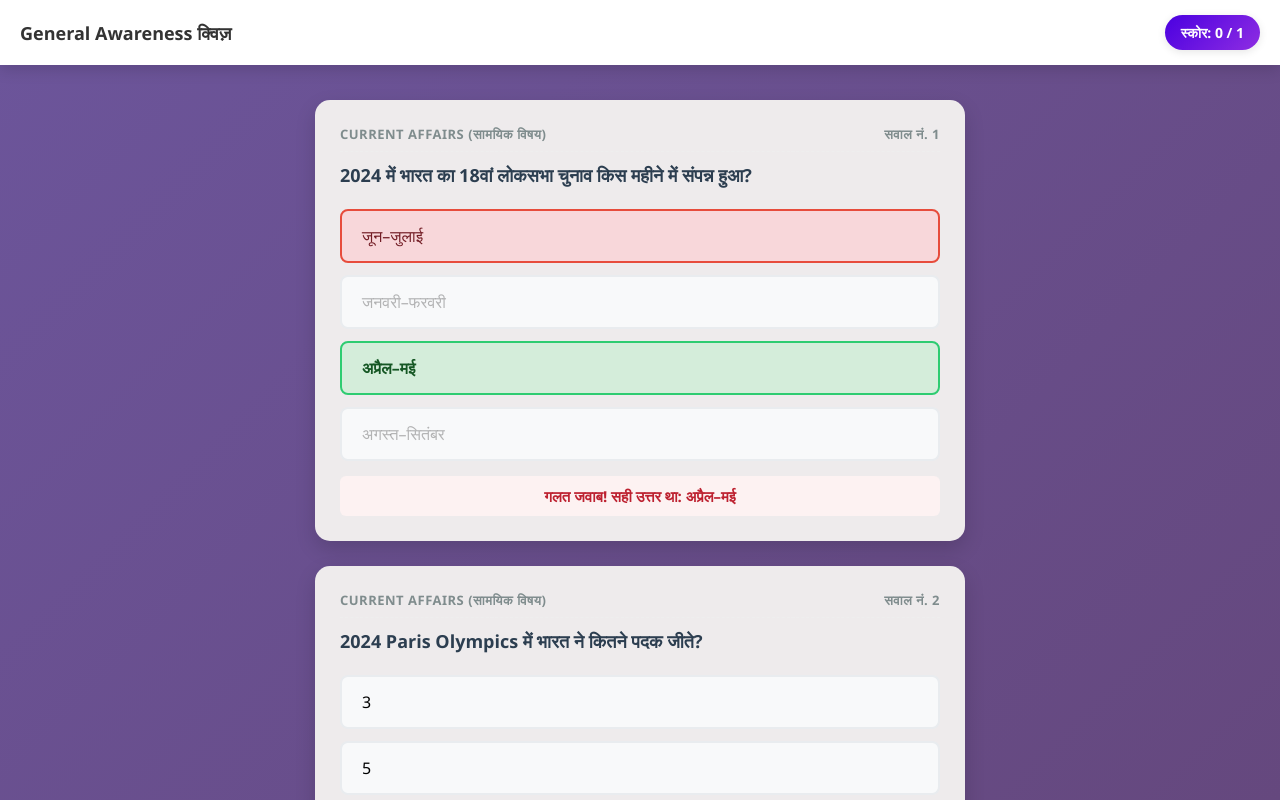
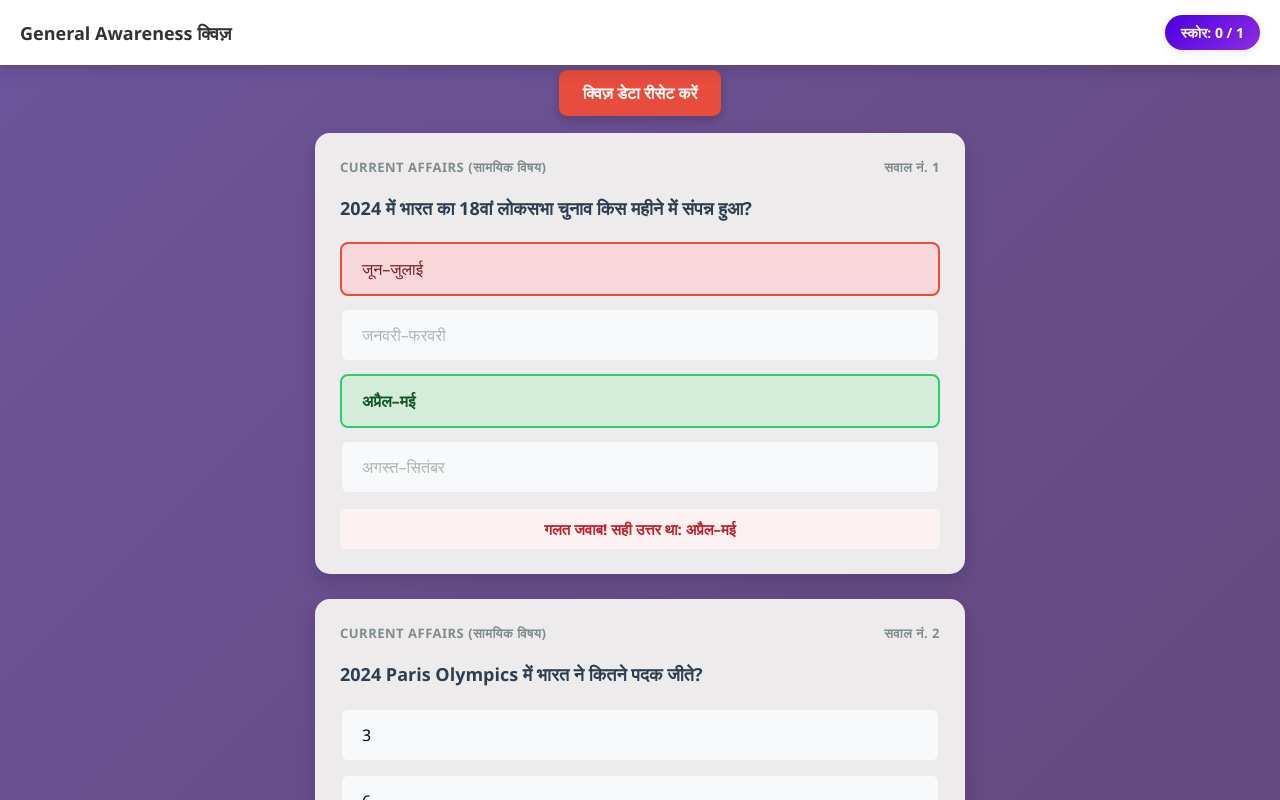
Before and after one commit to P-Hembram/General-Awareness-JFWCE-2024, a plain HTML site: page index.html in a window 1280 px wide. Both pictures are taken after a click on the button "जून–जुलाई". Shown: the top 800 px of the page. Drawn offline with Linux system fonts and the light colour scheme.

Commit message:
Add files via upload

```diff
--- a/index.html
+++ b/index.html
@@ -67,7 +67,7 @@
         .quiz-container {
             width: 100%;
             max-width: 650px;
-            margin-top: 80px; /* हैडर के लिए जगह */
+            margin-top: 25px; /* हैडर के लिए जगह */
             margin-bottom: 50px;
             display: flex;
             flex-direction: column;
@@ -193,10 +193,42 @@
             margin: 20px 0;
             padding: 10px;
         }
+
+        /* डिलीट बटन के लिए नया स्टाइल (मौजूदा CSS से मिलता जुलता) */
+        .clear-btn-container {
+            margin: 20px 0 4px 0;
+            text-align: center;
+            width: 100%;
+            max-width: 650px;
+        }
+
+        .clear-storage-btn {
+            background-color: var(--error-color);
+            color: white;
+            border: none;
+            border-radius: 8px;
+            padding: 12px 24px;
+            font-size: 16px;
+            font-weight: bold;
+            cursor: pointer;
+            box-shadow: 0 4px 10px rgba(0, 0, 0, 0.2);
+            transition: background-color 0.2s, transform 0.2s;
+        }
+
+        .clear-storage-btn:hover {
+            background-color: #c0392b;
+            transform: scale(1.02);
+        }
+        .top-cls{
+            margin-top: 30px;
+            margin-bottom: -40px;
+        }
     </style>
 </head>
 <body>
-
+<div class="clear-btn-container">
+    <button class=" top-cls clear-storage-btn" id="clear-storage-btn">क्विज़ डेटा रीसेट करें</button>
+</div>
 <div class="sticky-header">
     <h1 id="header-title">General Awareness क्विज़</h1>
     <div class="score-box" id="score-display">स्कोर: 0 / 0</div>
@@ -206,17 +238,26 @@
 
 <div class="loading-spinner" id="loading-spinner">नीचे स्क्रॉल करें और नए सवाल पाएँ...</div>
 
+<!-- सबसे नीचे डेटा डिलीट करने का बटन -->
+<div class="clear-btn-container">
+    <button class="clear-storage-btn" id="clear-storage-btn">क्विज़ डेटा रीसेट करें</button>
+</div>
+
 <script src="questions.js"></script>
 
 <script>
     let loadedCount = 0;       // अब तक कितने सवाल लोड हुए
-    const batchSize = 10;      // एक बार में कितने सवाल लोड करने हैं
+    const batchSize = 50;      // एक बार में कितने सवाल लोड करने हैं
     let score = 0;             // सही उत्तरों का स्कोर
     let attemptedCount = 0;    // कुल कितने सवालों का उत्तर यूजर ने दे दिया है
+
+    // लोकल स्टोरेज से पुराने उत्तरों को लोड करना
+    let savedAnswers = JSON.parse(localStorage.getItem("quizAnswers")) || {};
 
     const quizContainer = document.getElementById("quiz-container");
     const scoreDisplay = document.getElementById("score-display");
     const loadingSpinner = document.getElementById("loading-spinner");
+    const clearStorageBtn = document.getElementById("clear-storage-btn");
 
     // प्रश्न को स्क्रीन पर रेंडर (क्रिएट) करने का फंक्शन
     function createQuestionCard(qData, globalIndex) {
@@ -255,7 +296,7 @@
 
             // क्लिक होने पर उत्तर चेक करें
             button.onclick = () => {
-                handleOptionSelect(button, optionIndex, qData.correct, optionsList, feedback);
+                handleOptionSelect(button, optionIndex, qData.correct, optionsList, feedback, globalIndex);
             };
 
             optionsList.appendChild(button);
@@ -264,10 +305,33 @@
         card.appendChild(optionsList);
         card.appendChild(feedback);
         quizContainer.appendChild(card);
+
+        // अगर इस सवाल का जवाब पहले से दिया जा चुका है तो उसे रिस्टोर करें
+        if (savedAnswers[globalIndex] !== undefined) {
+            const savedSelectedIdx = savedAnswers[globalIndex];
+            const buttons = optionsList.getElementsByClassName("option-btn");
+
+            // बटन लॉक करें
+            for (let btn of buttons) {
+                btn.disabled = true;
+            }
+
+            if (savedSelectedIdx === qData.correct) {
+                buttons[savedSelectedIdx].classList.add("correct");
+                feedback.innerText = "बिल्कुल सही जवाब! 🎉";
+                feedback.className = "feedback-msg feedback-correct";
+            } else {
+                buttons[savedSelectedIdx].classList.add("wrong");
+                buttons[qData.correct].classList.add("correct");
+                feedback.innerText = `गलत जवाब! सही उत्तर था: ${buttons[qData.correct].innerText}`;
+                feedback.className = "feedback-msg feedback-wrong";
+            }
+            feedback.style.display = "block";
+        }
     }
 
     // विकल्प चुनने की प्रक्रिया
-    function handleOptionSelect(selectedButton, selectedIdx, correctIdx, optionsList, feedbackElement) {
+    function handleOptionSelect(selectedButton, selectedIdx, correctIdx, optionsList, feedbackElement, globalIndex) {
         const buttons = optionsList.getElementsByClassName("option-btn");
 
         // एक बार उत्तर देने के बाद उसी सवाल के दूसरे बटन लॉक कर दें
@@ -292,6 +356,13 @@
         }
 
         feedbackElement.style.display = "block";
+
+        // लोकल स्टोरेज में सेव करें
+        savedAnswers[globalIndex] = selectedIdx;
+        localStorage.setItem("quizAnswers", JSON.stringify(savedAnswers));
+        localStorage.setItem("quizScore", score);
+        localStorage.setItem("quizAttempted", attemptedCount);
+
         updateScoreBoard();
     }
 
@@ -328,8 +399,23 @@
         }
     });
 
+    // लोकल स्टोरेज क्लियर (डेटा डिलीट) करने का फंक्शन
+    clearStorageBtn.addEventListener("click", () => {
+        if(confirm("क्या आप अपना सारा क्विज़ डेटा और स्कोर डिलीट करना चाहते हैं?")) {
+            localStorage.removeItem("quizAnswers");
+            localStorage.removeItem("quizScore");
+            localStorage.removeItem("quizAttempted");
+            location.reload(); // पेज रिफ्रेश करके शुरुआत से लोड करें
+        }
+    });
+
     // शुरुआत में पहली बैच (प्रथम 10 प्रश्न) लोड करें
     document.addEventListener("DOMContentLoaded", () => {
+        // लोकल स्टोरेज से पुराना स्कोर रीस्टोर करें
+        score = parseInt(localStorage.getItem("quizScore")) || 0;
+        attemptedCount = parseInt(localStorage.getItem("quizAttempted")) || 0;
+        updateScoreBoard();
+
         if (typeof quizData !== 'undefined' && quizData.length > 0) {
             loadMoreQuestions();
         } else {
--- a/questions.js
+++ b/questions.js
@@ -8,7 +8,7 @@ const quizData = [
   {
     "category": "Current Affairs (सामयिक विषय)",
     "question": "2024 Paris Olympics में भारत ने कितने पदक जीते?",
-    "options": ["3", "5", "7", "9"],
+    "options": ["3", "6", "7", "9"],
     "correct": 2
   },
   {
@@ -39,7 +39,7 @@ const quizData = [
     "category": "Current Affairs (सामयिक विषय)",
     "question": "2024 में G20 Summit कहाँ आयोजित हुआ?",
     "options": [ "रोम", "नई दिल्ली","ब्राज़ील", "टोक्यो"],
-    "correct": 1
+    "correct": 2
   },
   {
     "category": "Current Affairs (सामयिक विषय)",
@@ -49,15 +49,15 @@ const quizData = [
   },
   {
     "category": "Current Affairs (सामयिक विषय)",
-    "question": "2024 में Nobel Peace Prize किसे मिला?",
+    "question": "2023 में Nobel Peace Prize किसे मिला?",
     "options": [ "मारिया रेसा", "अबी अहमद", "मलाला यूसुफजई","नरगिस मोहम्मदी"],
     "correct": 3
   },
   {
     "category": "Current Affairs (सामयिक विषय)",
     "question": "2026 में Cricket World Cup कहाँ आयोजित होगा?",
-    "options": ["भारत", "इंग्लैंड", "दक्षिण अफ्रीका", "श्रीलंका"],
-    "correct": 2
+    "options": ["भारत & श्रीलंका", "इंग्लैंड", "दक्षिण अफ्रीका", "श्रीलंका"],
+    "correct": 0
   },
   {
     "category": "Indian History",
@@ -213,7 +213,7 @@ const quizData = [
     "category": "Indian Polity",
     "question": "\"न्यायपालिका की स्वतंत्रता\" किस अनुच्छेद में निहित है?",
     "options": [ "अनुच्छेद 32", "अनुच्छेद 21","अनुच्छेद 50", "अनुच्छेद 14"],
-    "correct": 3
+    "correct": 2
   },
   {
     "category": "Indian Polity",
@@ -309,7 +309,7 @@ const quizData = [
     "category": "General Science",
     "question": "\"ओजोन परत\" किसे रोकती है?",
     "options": [ "अवरक्त किरणें", "रेडियो तरंगें","पराबैंगनी किरणें", "ध्वनि तरंगें"],
-    "correct": 3
+    "correct": 2
   },
   {
     "category": "General Science",
@@ -477,7 +477,7 @@ const quizData = [
     "category": "Basic Mathematics",
     "question": "यदि ₹1000 पर 2 वर्ष के लिए 10% वार्षिक दर से साधारण ब्याज लगाया जाए, तो ब्याज कितना होगा?",
     "options": [ "₹200", "₹300", "₹250","₹100"],
-    "correct": 3
+    "correct": 0
   },
   {
     "category": "Basic Mathematics",
@@ -609,7 +609,7 @@ const quizData = [
     "category": "Indian History - Freedom Struggle & Modern India",
     "question": "\"साइमन कमीशन\" का विरोध किस नारे से किया गया?",
     "options": [ "Quit India", "Vande Mataram", "Inquilab Zindabad","Simon Go Back",],
-    "correct": 0
+    "correct": 3
   },
   {
     "category": "Indian History - Freedom Struggle & Modern India",
@@ -831,7 +831,7 @@ const quizData = [
     "category": "Jharkhand GK - Culture & Contribution",
     "question": "\"झारखंड का राजकीय फूल\" कौन सा है?",
     "options": [ "गुलाब", "पलाश","कमल", "सूरजमुखी"],
-    "correct": 0
+    "correct": 1
   },
   {
     "category": "Jharkhand GK - Culture & Contribution",
@@ -1022,12 +1022,12 @@ const quizData = [
   {
     "category": "General Science - Technology & Space",
     "question": "\"हिग्स बोसॉन\" को किस नाम से जाना जाता है?",
-    "options": [, "न्यूट्रॉन", "इलेक्ट्रॉन","गॉड पार्टिकल", "क्वार्क"],
+    "options": ["न्यूट्रॉन", "इलेक्ट्रॉन","गॉड पार्टिकल", "क्वार्क"],
     "correct": 2
   },
   {
     "category": "General Science - Technology & Space",
-    "question": "\"क्वांटम डॉट्स\" किस क्षेत्र में उपयोग होते हैं?",
+    "question": "\"क्वांटम डॉट्स\" किस क्षेत्र में सबसे जायदा उपयोग होते हैं?",
     "options": [ "कृषि","डिस्प्ले तकनीक", "चिकित्सा", "ऊर्जा"],
     "correct": 1
   },
```
